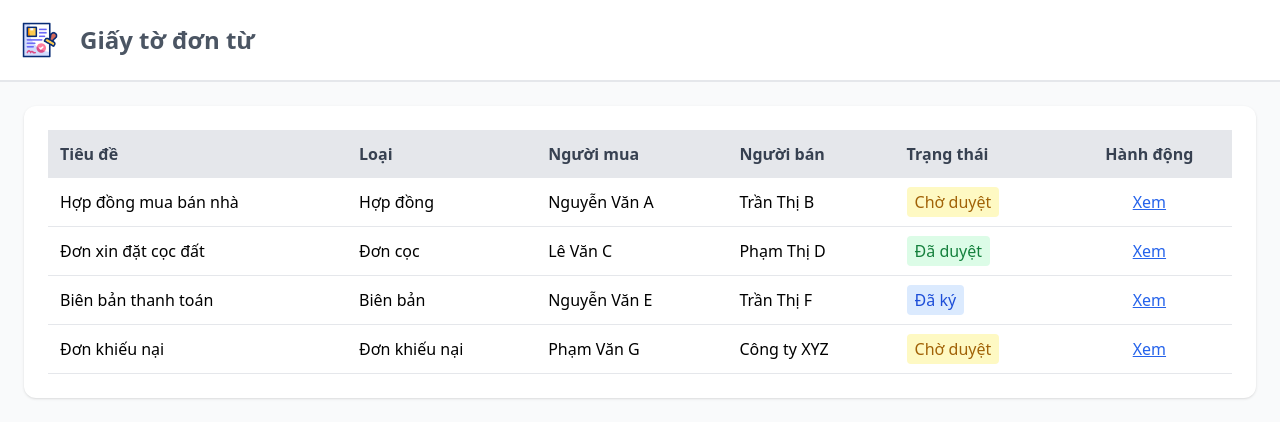
After one commit to Nhta22004335/TH1606, a PHP site: page /app/views/quan_tri/ql_bieu_mau.php in a window 1280 px wide. The commit adds this page. Shown: the top 439 px of the page. Run offline with PHP 8.4, Linux system fonts and the light colour scheme; some libraries are stand-ins or nearby versions.

Commit message:
22004335

```diff
--- /dev/null
+++ b/php/app/views/quan_tri/ql_bieu_mau.php
@@ -0,0 +1,145 @@
+<?php
+// Demo dữ liệu giấy tờ đơn từ
+$docs = [
+    [
+        "id"=>1,
+        "title"=>"Hợp đồng mua bán nhà",
+        "type"=>"Hợp đồng",
+        "buyer"=>"Nguyễn Văn A",
+        "seller"=>"Trần Thị B",
+        "status"=>"Chờ duyệt",
+        "file"=>"hopdong1.pdf"
+    ],
+    [
+        "id"=>2,
+        "title"=>"Đơn xin đặt cọc đất",
+        "type"=>"Đơn cọc",
+        "buyer"=>"Lê Văn C",
+        "seller"=>"Phạm Thị D",
+        "status"=>"Đã duyệt",
+        "file"=>"doncoc1.pdf"
+    ],
+    [
+        "id"=>3,
+        "title"=>"Biên bản thanh toán",
+        "type"=>"Biên bản",
+        "buyer"=>"Nguyễn Văn E",
+        "seller"=>"Trần Thị F",
+        "status"=>"Đã ký",
+        "file"=>"bienban1.pdf"
+    ],
+    [
+        "id"=>4,
+        "title"=>"Đơn khiếu nại",
+        "type"=>"Đơn khiếu nại",
+        "buyer"=>"Phạm Văn G",
+        "seller"=>"Công ty XYZ",
+        "status"=>"Chờ duyệt",
+        "file"=>"khieunai1.pdf"
+    ],
+];
+?>
+<!DOCTYPE html>
+<html lang="vi">
+<head>
+    <meta charset="UTF-8">
+    <title>Quản lý giấy tờ đơn từ</title>
+    <script src="https://cdn.tailwindcss.com"></script>
+    <link rel="stylesheet" href="../../../public/assets/fontawesome/css/all.min.css">
+</head>
+<body>
+
+<!-- Header -->
+<header class="flex items-center gap-4 bg-white shadow p-4  border-b-2">
+    <img src="../../../public/assets/anhht/0/customs-clearance.gif" alt="Chat" class="w-12 h-12">
+    <h1 class="text-2xl font-bold text-gray-600">Giấy tờ đơn từ</h1>
+</header>
+
+<div class="w-full mx-auto p-6 bg-gray-50">
+
+    <div class="bg-white rounded-xl shadow p-6">
+        <table class="w-full border-collapse">
+            <thead>
+                <tr class="bg-gray-200 text-gray-700">
+                    <th class="p-3 text-left">Tiêu đề</th>
+                    <th class="p-3 text-left">Loại</th>
+                    <th class="p-3 text-left">Người mua</th>
+                    <th class="p-3 text-left">Người bán</th>
+                    <th class="p-3 text-left">Trạng thái</th>
+                    <th class="p-3 text-center">Hành động</th>
+                </tr>
+            </thead>
+            <tbody>
+                <?php foreach($docs as $d): ?>
+                    <tr class="border-b hover:bg-gray-50">
+                        <td class="p-3"><?= $d["title"] ?></td>
+                        <td class="p-3"><?= $d["type"] ?></td>
+                        <td class="p-3"><?= $d["buyer"] ?></td>
+                        <td class="p-3"><?= $d["seller"] ?></td>
+                        <td class="p-3">
+                            <?php if($d["status"]=="Chờ duyệt"): ?>
+                            <span class="px-2 py-1 bg-yellow-100 text-yellow-700 rounded">Chờ duyệt</span>
+                            <?php elseif($d["status"]=="Đã duyệt"): ?>
+                            <span class="px-2 py-1 bg-green-100 text-green-700 rounded">Đã duyệt</span>
+                            <?php else: ?>
+                            <span class="px-2 py-1 bg-blue-100 text-blue-700 rounded">Đã ký</span>
+                            <?php endif; ?>
+                        </td>
+                        <td class="p-3 text-center">
+                            <button onclick="document.getElementById('docModal<?= $d['id'] ?>').classList.remove('hidden')" class="text-blue-600 hover:text-blue-800 underline">
+                                Xem
+                            </button>
+                        </td>
+                    </tr>
+                <?php endforeach; ?>
+            </tbody>
+        </table>
+    </div>
+</div>
+
+<!-- Render modal chi tiết cho từng đơn -->
+<?php foreach($docs as $d): ?>
+    <div id="docModal<?= $d["id"] ?>" class="fixed inset-0 bg-black bg-opacity-40 hidden flex items-center justify-center z-[9999]">
+        <div class="bg-white rounded-xl shadow-lg w-96 p-6 relative">
+            <!-- Nút đóng -->
+            <button onclick="document.getElementById('docModal<?= $d['id'] ?>').classList.add('hidden')"
+                    class="absolute top-3 right-3 text-gray-500 hover:text-red-500">
+                <i class="fa-solid fa-xmark text-xl"></i>
+            </button>
+
+            <h2 class="text-xl font-bold text-gray-700 mb-4 flex items-center"><i class="fa-solid fa-file-lines text-blue-500 mr-2"></i> Chi tiết đơn</h2>
+
+            <div class="space-y-2 text-gray-700 text-sm">
+                <p><strong>Tiêu đề:</strong> <?= $d["title"] ?></p>
+                <p><strong>Loại:</strong> <?= $d["type"] ?></p>
+                <p><strong>Người mua:</strong> <?= $d["buyer"] ?></p>
+                <p><strong>Người bán:</strong> <?= $d["seller"] ?></p>
+                <p><strong>Trạng thái:</strong> <?= $d["status"] ?></p>
+                <p><strong>Tệp tin:</strong>
+                    <a href="uploads/<?= $d["file"] ?>" class="text-blue-500 hover:underline" target="_blank">Xem tệp</a>
+                </p>
+            </div>
+
+            <!-- Nút duyệt/từ chối -->
+            <?php if($d["status"]=="Chờ duyệt"): ?>
+                <div class="mt-5 flex justify-between">
+                    <button class="bg-green-500 hover:bg-green-600 text-white px-4 py-2 rounded-lg flex items-center gap-2">
+                        <i class="fa-solid fa-check"></i> Duyệt
+                    </button>
+                    <button class="bg-red-500 hover:bg-red-600 text-white px-4 py-2 rounded-lg flex items-center gap-2">
+                        <i class="fa-solid fa-xmark"></i> Từ chối
+                    </button>
+                </div>
+            <?php elseif($d["status"]=="Đã ký"): ?>
+                <div class="mt-5 flex justify-end">
+                    <button class="bg-red-500 hover:bg-red-600 text-white px-4 py-2 rounded-lg flex items-center gap-2">
+                        <i class="fa-solid fa-xmark"></i> Từ chối
+                    </button>
+                </div>
+            <?php endif; ?>
+        </div>
+    </div>
+<?php endforeach; ?>
+
+</body>
+</html>
--- a/php/app/views/quan_tri/trangchu.php
+++ b/php/app/views/quan_tri/trangchu.php
@@ -104,7 +104,7 @@
                 <a class="hover:text-blue-600 menu-btn inline-flex items-center">Quản lý môi giới<i class="fas fa-chevron-right ml-2 transition-transform duration-300"></i></a>
                 <ul class="hidden absolute bg-white border shadow-md mt-4 sub-menu" style="z-index: 10;">
                     <li><a href="trangchu.php?page=moigioi" class="block px-4 py-2 hover:bg-blue-100">Danh sách môi giới</a></li>
-                    <li><a href="#" class="block px-4 py-2 hover:bg-blue-100">Quản lý biểu mẫu</a></li>
+                    <li><a href="trangchu.php?page=ql_bieu_mau" class="block px-4 py-2 hover:bg-blue-100">Quản lý biểu mẫu</a></li>
                 </ul>
             </li>
             <li class="relative">
@@ -132,7 +132,7 @@
             <li class="relative">
                 <a class="hover:text-blue-600 menu-btn inline-flex items-center">Thông báo & chat<i class="fas fa-chevron-right ml-2 transition-transform duration-300"></i></a>
                 <ul class="hidden absolute bg-white border shadow-md mt-4 sub-menu" style="z-index: 10;">
-                    <li><a href="#" class="block px-4 py-2 hover:bg-blue-100">Gửi thông báo</a></li>
+                    <li><a href="trangchu.php?page=guithongbao" class="block px-4 py-2 hover:bg-blue-100">Gửi thông báo</a></li>
                     <li><a href="trangchu.php?page=ql_hop_thoai_chat" class="block px-4 py-2 hover:bg-blue-100">Quản lý hộp thoại chat</a></li>
                     <li><a href="#" class="block px-4 py-2 hover:bg-blue-100">Quản lý thông báo</a></li>
                 </ul>
@@ -333,7 +333,7 @@
 <?php
     $page = isset($_GET['page']) ? $_GET['page'] : 'trangchu';
     $allowed_pages = ['sanpham', 'danhgiasanpham', 'danhgiasanphamct', 'khachhang', 'moigioi', 'lichsuxacthuc', 'ql_anh_video_bds',
-                     'ql_hop_thoai_chat'];
+                     'ql_hop_thoai_chat', 'guithongbao', 'ql_bieu_mau'];
     $showHome = ($page === 'trangchu');
 ?>
 
```
Also changed, not shown: php/app/models/auth/xuly_dangxuat.php (+16 -0 lines), php/app/views/quan_tri/guithongbao.php (added, +183 -0 lines), php/app/views/quan_tri/lichsuxacthuc.php (+25 -7 lines), php/app/views/quan_tri/ql_hop_thoai_chat.php (+136 -48 lines), README.TXT, php/public/assets/anhht/0/customs-clearance.gif (added), php/public/assets/anhht/0/notification.gif (added). Lines whose indentation alone changed are shown as unchanged.
